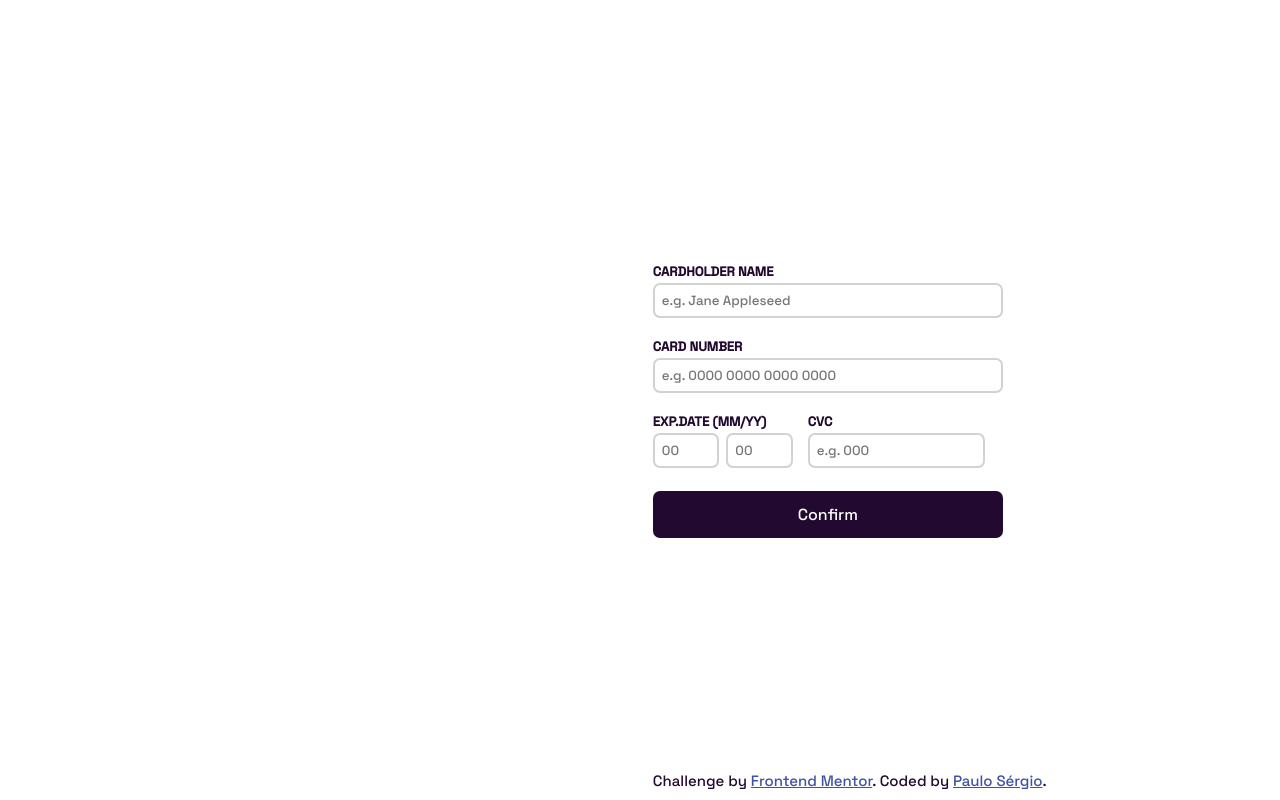
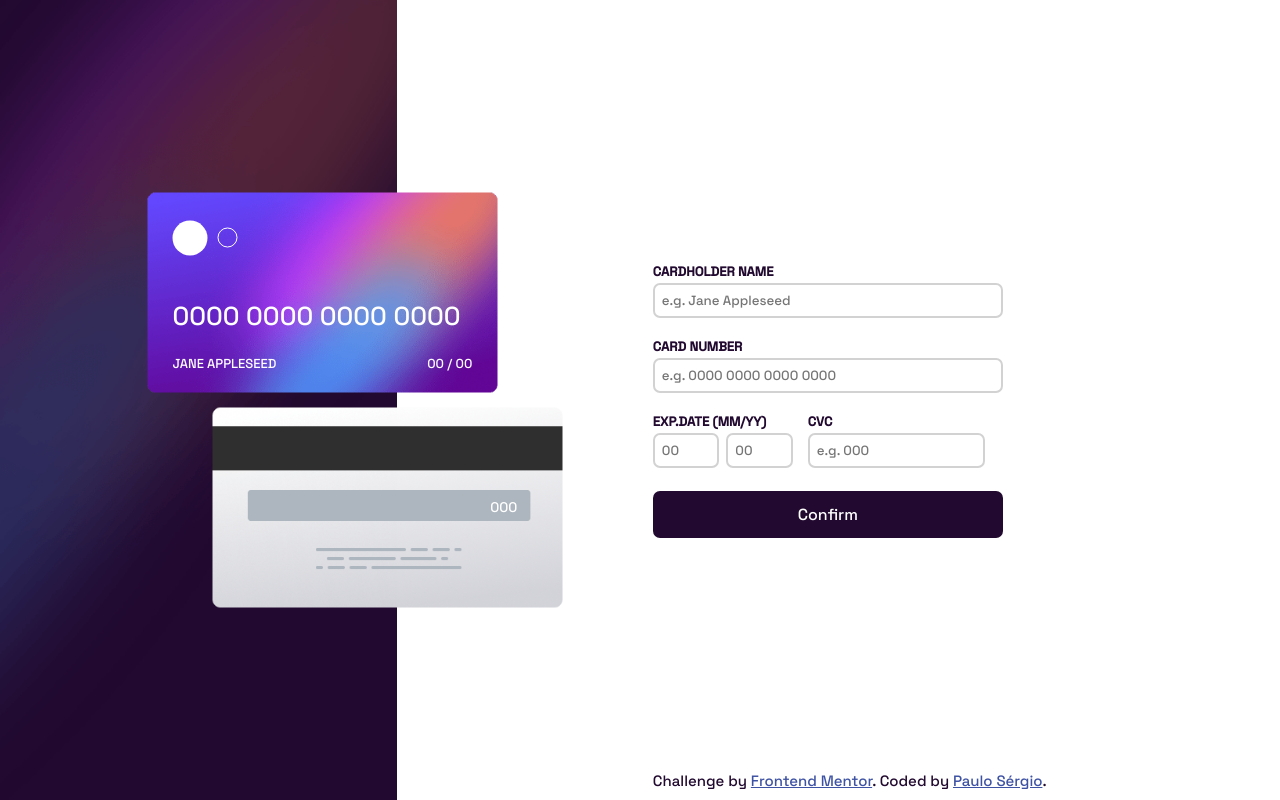
Before and after one commit to CodePaulo/cartao-de-credito, a plain HTML site: page index.html in a window 1280 px wide. Drawn offline with Linux system fonts and the light colour scheme.

Commit message:
Update style.css

```diff
--- a/style.css
+++ b/style.css
@@ -19,7 +19,7 @@
     position: relative;
     flex: 1;
     height: 100%;
-    background-image: url(images/bg-main-desktop.png);
+    background-image: url('bg-main-desktop.png');
     background-position: center;
     background-size: cover;
     background-repeat: no-repeat;
@@ -40,14 +40,14 @@
 }
 
 .card--img .card:nth-of-type(1){
-    background-image: url('images/bg-card-front.png');
+    background-image: url('bg-card-front.png');
 }
 
 .card--img .card:nth-of-type(2){
     margin-top: 15px;
     position: relative;
     left: 20%;
-    background-image: url('images/bg-card-back.png');
+    background-image: url('bg-card-back.png');
 }
 
 .card .logo{
```
